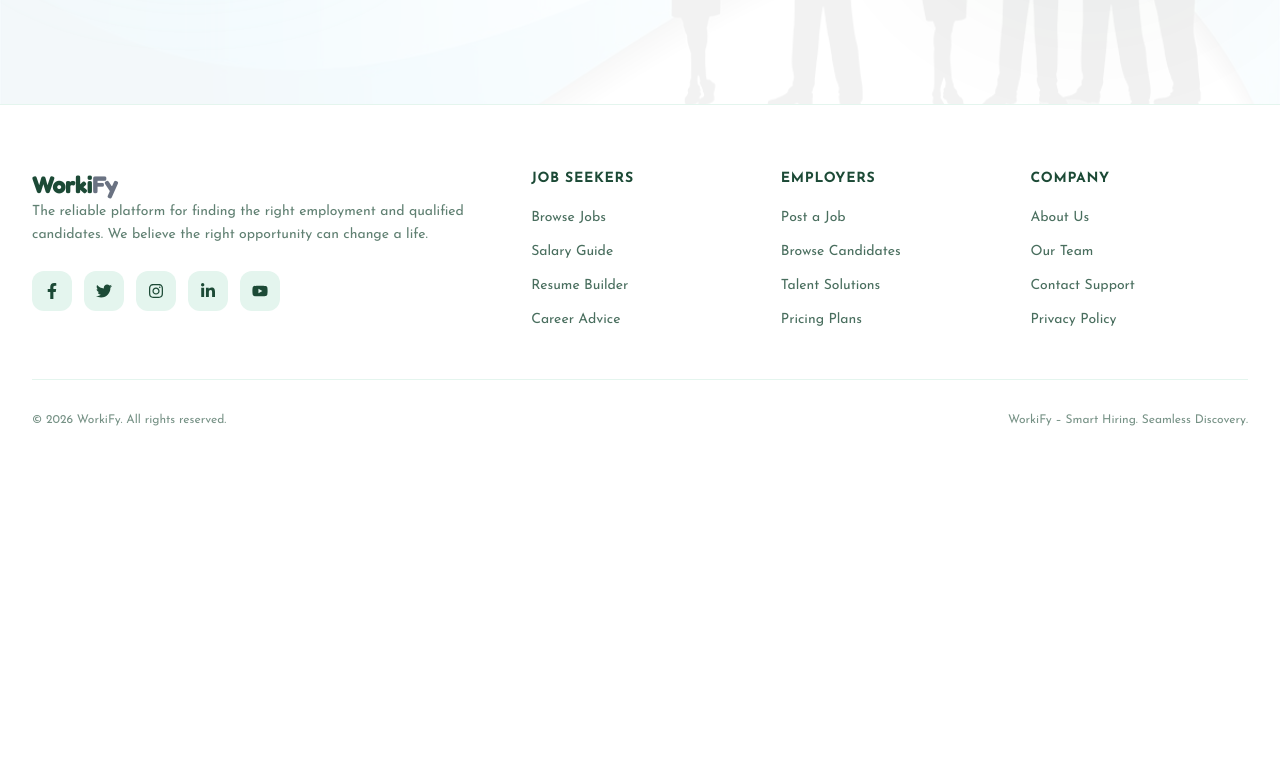
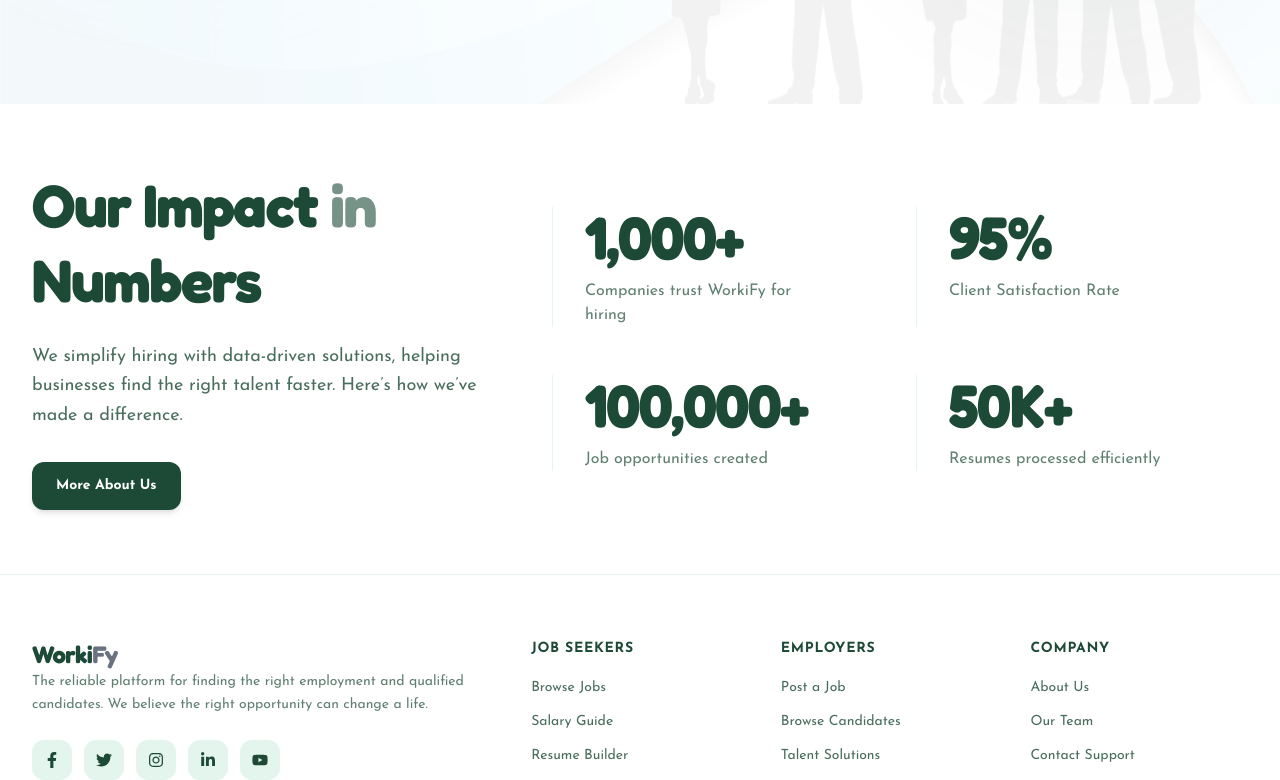
Before and after one commit to ziaulhoquepatwary/WorkiFy-client, a Next.js app: page / in a window 1280 px wide. Shown: the part 637-1417 px from the top of the page. Before the commit the page ends 1129 px from the top, so only its background shows below. Built offline with nearby package versions, Linux system fonts and the light colour scheme.

Commit message:
OurImpact section design done

```diff
--- a/src/app/layout.js
+++ b/src/app/layout.js
@@ -26,12 +26,12 @@ export const metadata = {
 
 export default function RootLayout({ children }) {
     return (
-        <html lang="en"
-            className={`${josefinSans.variable} ${fredoka.variable} font-sans antialiased min-h-screen flex flex-col`}
-        >
-            <body className="min-h-full bg-white text-gray-900 dark:bg-[#0f291e] dark:text-[#e4f5ee] transition-colors duration-300">
+        <html lang="en" className="h-full">
+            <body
+                className={`${josefinSans.variable} ${fredoka.variable} font-sans min-h-screen flex flex-col antialiased bg-white text-gray-900 dark:bg-[#0f291e] dark:text-[#e4f5ee] transition-colors duration-300`}
+            >
                 <Navbar />
-                <main>
+                <main className="grow">
                     {children}
                 </main>
                 <Footer />
--- a/src/app/page.js
+++ b/src/app/page.js
@@ -1,9 +1,11 @@
 import Banner from "@/component/Banner"
+import OurImpact from "@/component/OurImpact"
 
 function Home() {
     return (
         <>
             <Banner />
+            <OurImpact />
         </>
     )
 }
--- /dev/null
+++ b/src/component/OurImpact.jsx
@@ -0,0 +1,96 @@
+"use client";
+
+import React, { useEffect, useRef } from "react";
+import { motion, useMotionValue, useTransform, animate, useInView } from "framer-motion";
+import Link from "next/link";
+
+
+const AnimatedCounter = ({ value, suffix = "" }) => {
+    const ref = useRef(null);
+    const motionValue = useMotionValue(0);
+    const rounded = useTransform(motionValue, (latest) => Math.round(latest));
+    const isInView = useInView(ref, { once: true, margin: "-100px" });
+
+    useEffect(() => {
+        if (isInView) {
+            const controls = animate(motionValue, value, {
+                duration: 2,
+                ease: "easeOut",
+            });
+            return controls.stop;
+        }
+    }, [isInView, motionValue, value]);
+
+    useEffect(() => {
+        return rounded.on("change", (latest) => {
+            if (ref.current) {
+                ref.current.textContent = latest.toLocaleString() + suffix;
+            }
+        });
+    }, [rounded, suffix]);
+
+    return <span ref={ref}>0{suffix}</span>;
+};
+
+function OurImpact() {
+    const stats = [
+        { value: 1000, suffix: "+", label: "Companies trust WorkiFy for hiring" },
+        { value: 95, suffix: "%", label: "Client Satisfaction Rate" },
+        { value: 100000, suffix: "+", label: "Job opportunities created" },
+        { value: 50, suffix: "K+", label: "Resumes processed efficiently" },
+    ];
+
+    return (
+        <section className="w-full bg-white text-[#1c4a36] transition-colors duration-300 dark:bg-[#0f291e] dark:text-[#e4f5ee] py-10 lg:py-16 overflow-hidden">
+            <div className="mx-auto max-w-7xl px-4 sm:px-6 lg:px-8">
+                <div className="grid grid-cols-1 gap-12 lg:grid-cols-12 lg:gap-8 items-center">
+
+                    {/* LEFT SIDE: Content and CTA */}
+                    <div className="lg:col-span-5 space-y-6 text-center lg:text-left">
+                        <h2 className="text-4xl md:text-6xl font-heading sm:text-5xl font-extrabold tracking-tight leading-tight text-[#1c4a36] dark:text-[#e4f5ee]">
+                            Our Impact <span className="text-[#1c4a36]/60 dark:text-white/50">in</span>
+                            <br />
+                            <span className="text-[#1c4a36] dark:text-white">Numbers</span>
+                        </h2>
+
+                        <p className="text-base sm:text-lg text-[#1c4a36]/80 dark:text-[#e4f5ee]/70 max-w-md mx-auto lg:mx-0 leading-relaxed">
+                            We simplify hiring with data-driven solutions, helping businesses find the right talent faster. Here’s how we’ve made a difference.
+                        </p>
+
+                        <div className="pt-2">
+                            <Link
+                                href="/about"
+                                className="inline-block rounded-xl bg-[#1c4a36] px-6 py-3.5 text-sm font-bold text-white shadow-md hover:bg-[#1c4a36]/90 dark:bg-[#e4f5ee] dark:text-[#1c4a36] dark:hover:bg-white transition-all duration-200 hover:scale-105"
+                            >
+                                More About Us
+                            </Link>
+                        </div>
+                    </div>
+
+                    {/* RIGHT SIDE: Grid Stats with Divider Lines */}
+                    <div className="lg:col-span-7 grid grid-cols-1 sm:grid-cols-2 gap-x-8 gap-y-12 relative">
+                        {stats.map((stat, index) => (
+                            <div
+                                key={index}
+                                className="relative pl-6 sm:pl-8 border-l border-[#e4f5ee] dark:border-[#173f2e]"
+                            >
+                                {/* Stat Number */}
+                                <div className="text-5xl font-heading sm:text-6xl font-extrabold tracking-tight text-[#1c4a36] dark:text-[#e4f5ee]">
+                                    <AnimatedCounter value={stat.value} suffix={stat.suffix} />
+                                </div>
+
+                                {/* Stat Label */}
+                                <p className="mt-3 text-sm sm:text-base font-medium text-[#1c4a36]/70 dark:text-[#e4f5ee]/60 max-w-[240px]">
+                                    {stat.label}
+                                </p>
+                            </div>
+                        ))}
+                    </div>
+
+                </div>
+            </div>
+        </section>
+    )
+}
+
+export default OurImpact
```
